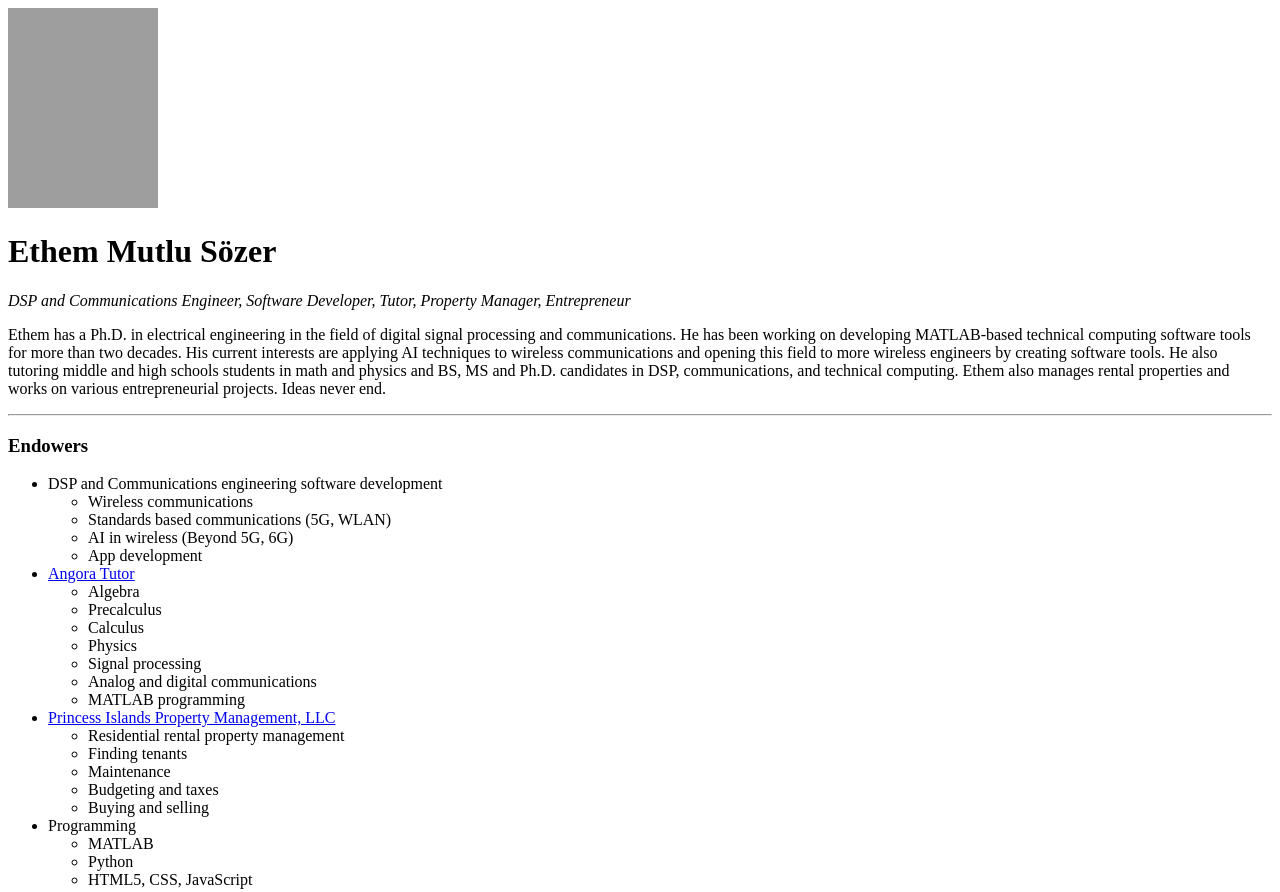
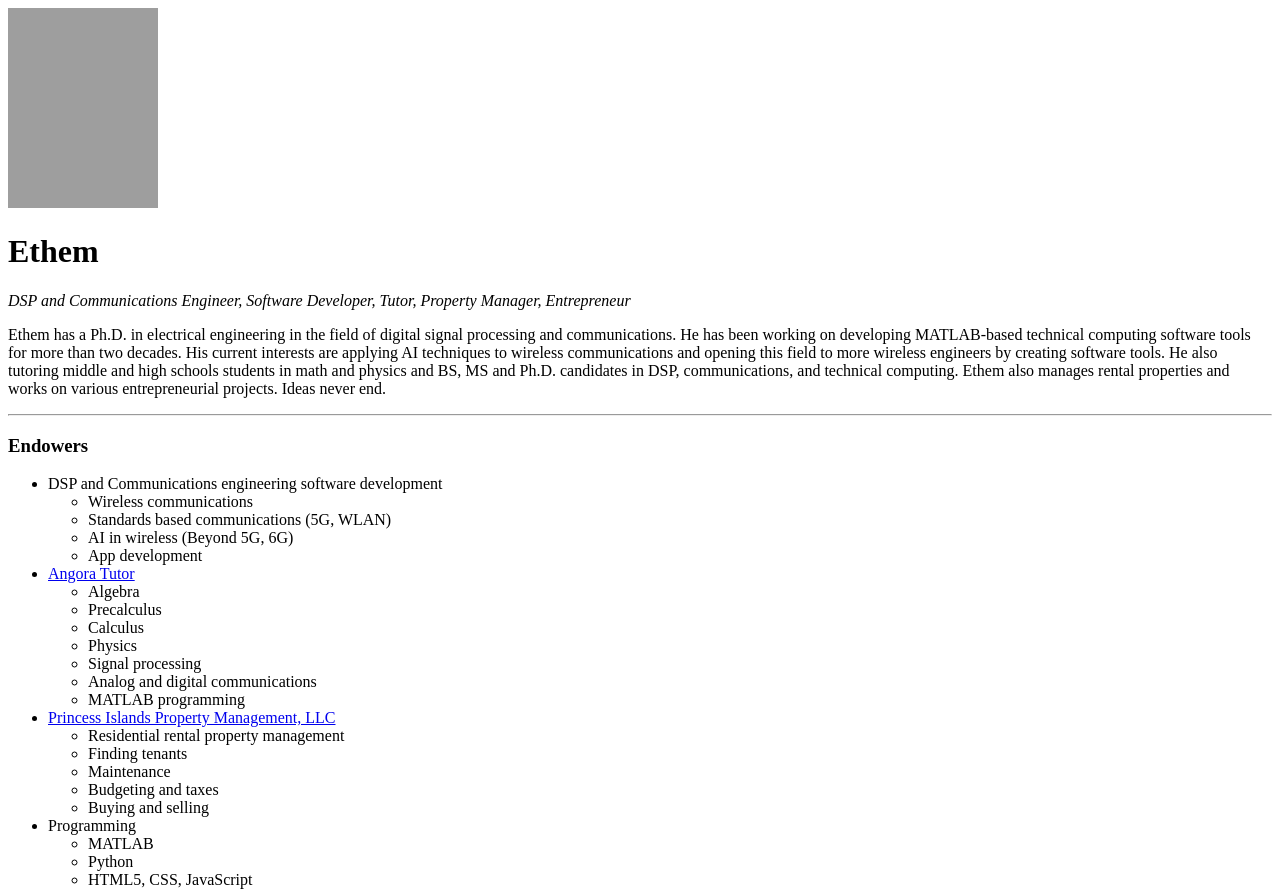
Before and after one commit to EMS-PI/me, a plain HTML site: page index.html in a window 1280 px wide. Shown: the top 892 px of the page. Drawn offline with Linux system fonts and the light colour scheme; grey boxes are pictures that could not be loaded.

Commit message:
Update index.html

```diff
--- a/index.html
+++ b/index.html
@@ -10,7 +10,7 @@
 
 <body>
     <img src="./images/IMG_20220925_104547776.jpg" alt="Ethem hiking" height="200" width="150">
-    <h1>Ethem Mutlu Sözer</h1>
+    <h1>Ethem</h1>
     <p><em>DSP and Communications Engineer, Software Developer, Tutor, Property Manager, Entrepreneur</em></p>
     <p>Ethem has a Ph.D. in electrical engineering in the field of digital signal processing and communications. He has
         been working on developing MATLAB-based technical computing software tools for more than two decades. His
```
